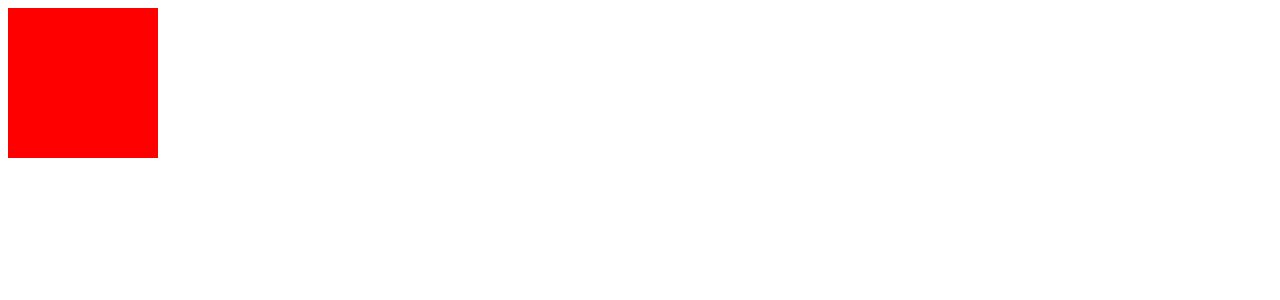
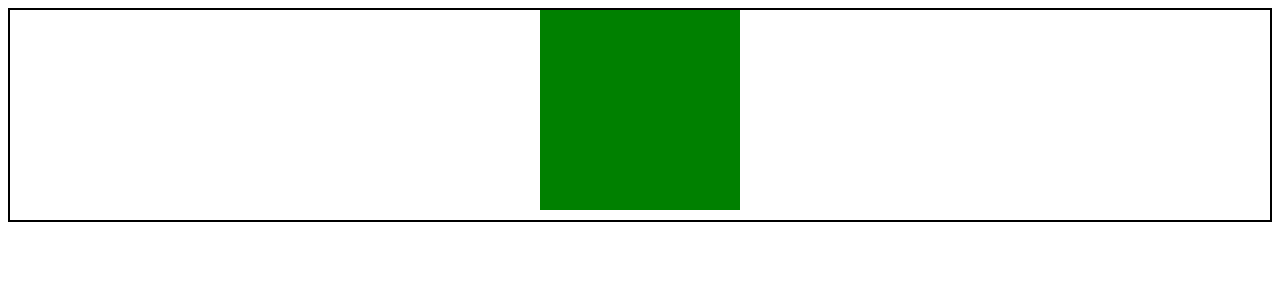
Before and after one commit to rh-abir/web-animation, a React (Vite) app: page / in a window 1280 px wide. Shown: the top 300 px of the page. Built offline with nearby package versions, Linux system fonts and the light colour scheme.

Commit message:
set the animation

```diff
--- a/src/App.css
+++ b/src/App.css
@@ -1,5 +1,26 @@
+.main {
+    border: 2px solid black;
+
+    display: flex;
+    gap: 10px;
+    flex-direction: column;
+    justify-content: center;
+    align-items: center;
+    /* overflow: hidden; */
+    position: relative;
+
+    perspective: 500px;
+}
+
 .box-1 {
-    background-color: red;
-    width: 150px;
-    height: 150px;
+    /* position: absolute; */
+    background-color: green;
+    width: 200px;
+    height: 200px;
+    transition-duration: 600ms;
+    transition-timing-function: ease;
 }
+
+.box-1:hover {
+    transform: rotateX(89deg)
+}
--- a/src/App.tsx
+++ b/src/App.tsx
@@ -4,6 +4,9 @@ function App() {
   return (
     <div className="main">
       <div className="box-1"></div>
+      <div className="box-container-2">
+        <div className="box-2"></div>
+      </div>
     </div>
   );
 }
```
